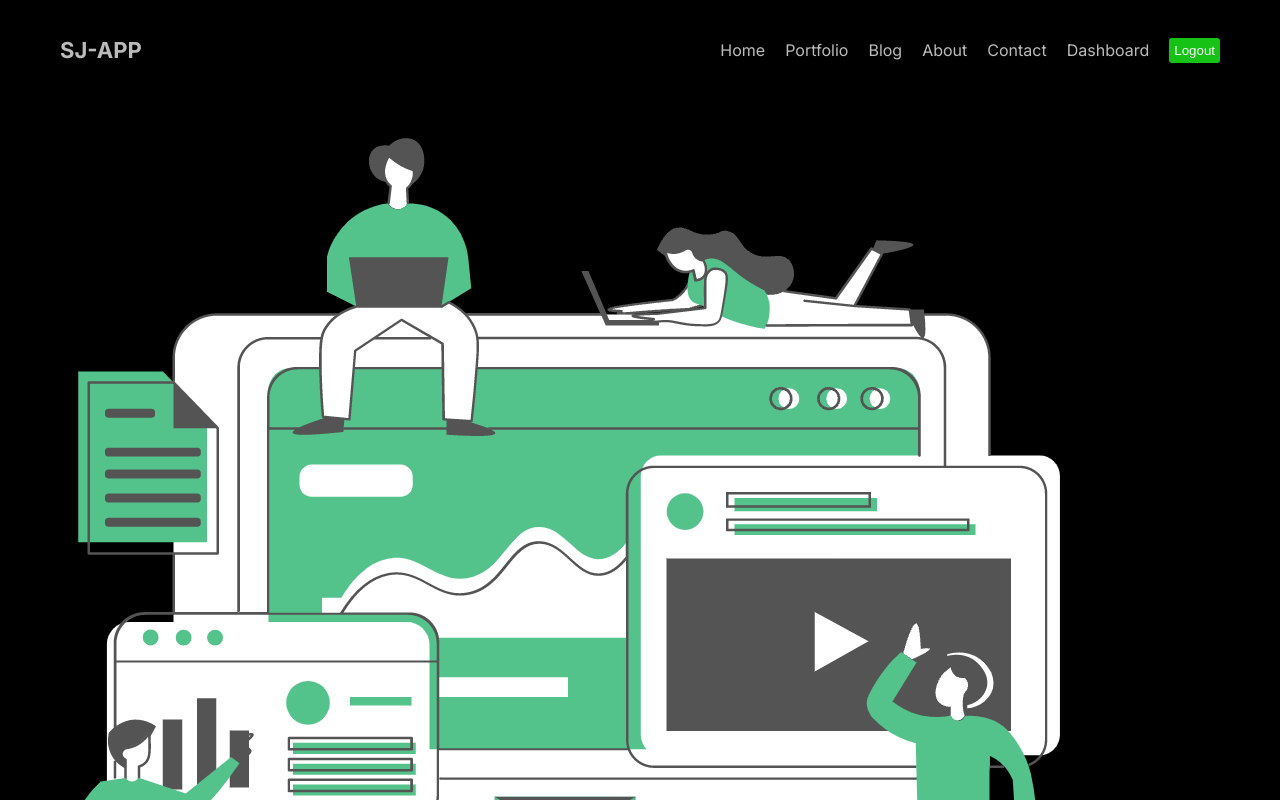
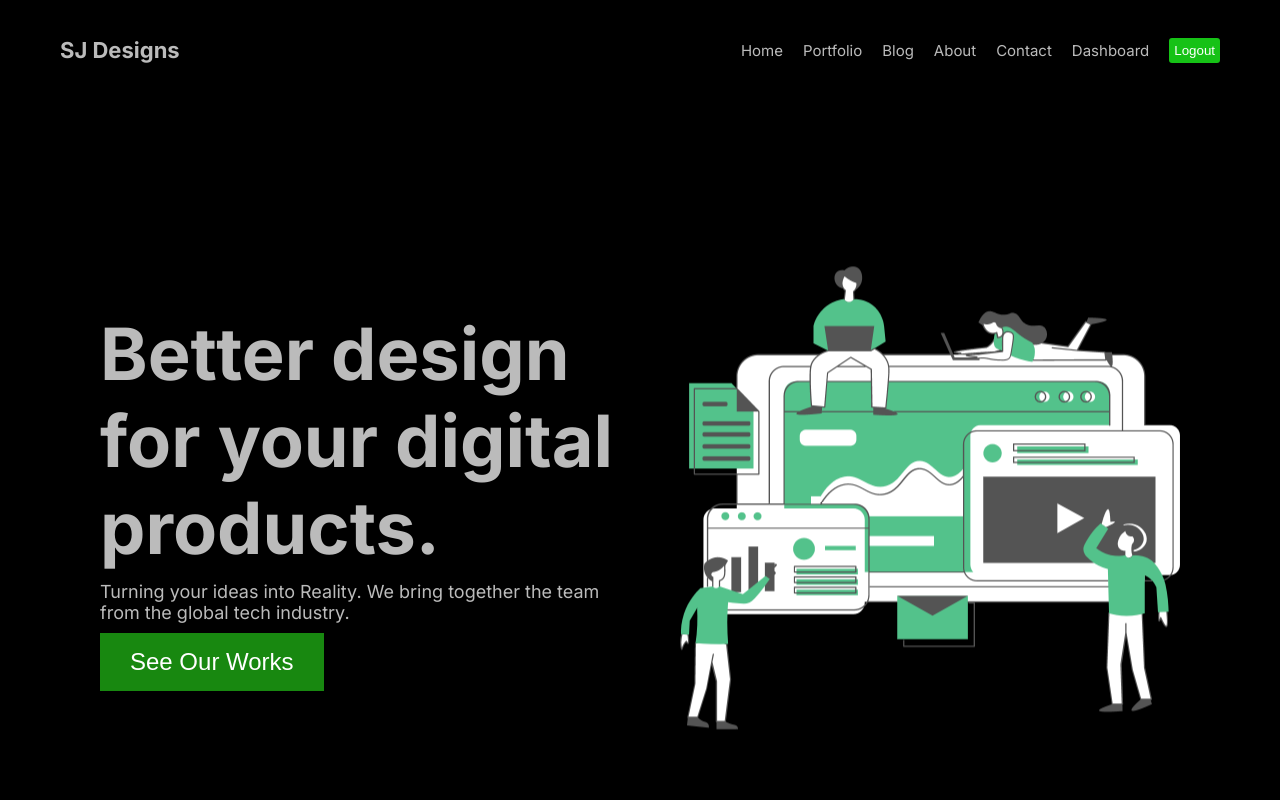
Before and after one commit to sivajisj/nextjs-app, a Next.js app: page / in a window 1280 px wide. Shown: the top 800 px of the page. Built offline with nearby package versions, Linux system fonts and the light colour scheme.

Commit message:
app hero design complete

```diff
--- a/next.config.js
+++ b/next.config.js
@@ -1,8 +1,15 @@
-/** @type {import('next').NextConfig} */
+/**
+ * @type {import('next').NextConfig}
+ */
 const nextConfig = {
-    images: {
-      domains: ["images.pexels.com"],
-    },
-  };
+  rewrites: async () => {
+    return [
+      // Your route rewrite rules go here
+    ];
+  },
+  images: {
+    domains: ["images.pexels.com"],
+  },
+};
 
-  module.exports = nextConfig;
+module.exports = nextConfig;
--- a/src/app/blog/page.jsx
+++ b/src/app/blog/page.jsx
@@ -1,11 +1,13 @@
 import React from 'react'
 import styles from './page.module.css'
+import Image from 'next/image'
 
 
-const Blog = () => {
+function Blog() {
   return (
     <div className={styles.container}>
-      Blog
+     {/* <Image
+     width={350} height={300} alt='bird' src='https://images.pexels.com/photos/7425308/pexels-photo-7425308.jpeg?auto=compress&cs=tinysrgb&w=600' /> */}
     </div>
   )
 }
--- a/src/app/blog/page.module.css
+++ /dev/null
@@ -1,2 +0,0 @@
-.container{
-}
--- /dev/null
+++ b/src/app/blog/page.modules.css
@@ -0,0 +1,9 @@
+.container{
+    display: flex;
+    align-items: center;
+    gap: 100px;
+}
+
+.item{
+    flex: 1;
+}
--- a/src/app/page.jsx
+++ b/src/app/page.jsx
@@ -1,10 +1,23 @@
-import Image from 'next/image'
-import styles from './page.module.css'
-import Hero from 'public/hero.png'
+import Image from "next/image";
+import styles from "./page.module.css";
+import Hero from "public/hero.png";
+
 export default function Home() {
-  return(
-    <div>
-      <Image src={Hero} className={styles.image} alt='hero image' />
+  return (
+    <div className={styles.container}>
+      <div className={styles.texts}>
+        <h1 className={styles.title}>Better design for your digital products.</h1>
+        <p className={styles.desc}>
+          Turning your ideas into Reality. We bring together the team from the global tech industry.
+        </p>
+        <button className={styles.button}>See Our Works</button>
+      </div>
+
+      <div className={styles.item}>
+        <div className={styles.imgContainer}>
+          <Image src={Hero} className={styles.img} alt="hero image" />
+        </div>
+      </div>
     </div>
-  )
+  );
 }
--- a/src/app/page.module.css
+++ b/src/app/page.module.css
@@ -1,229 +1,66 @@
-.main {
+/* page.module.css */
+.container {
   display: flex;
-  flex-direction: column;
+  align-items: center;
   justify-content: space-between;
-  align-items: center;
-  padding: 6rem;
-  min-height: 100vh;
+  padding: 20px;
+
+  height: 100vh;
 }
 
-.description {
-  display: inherit;
-  justify-content: inherit;
-  align-items: inherit;
-  font-size: 0.85rem;
-  max-width: var(--max-width);
-  width: 100%;
-  z-index: 2;
-  font-family: var(--font-mono);
+.texts {
+  flex: 1;
+  padding: 20px;
 }
 
-.description a {
+.title {
+  font-size: 72px;
+  margin: 0;
+  color: #bbb; /* Dark text color */
+}
+
+.desc {
+  font-size: 18px;
+  margin: 10px 0;
+  color: #bbb; /* Slightly lighter text color */
+}
+
+.button {
+  font-size: 24px;
+  padding: 15px 30px;
+  background-color: #188810;
+  color: #fff;
+  border: none;
+  cursor: pointer;
+  transition: background-color 0.3s, transform 0.3s;
+}
+
+.button:hover {
+  background-color: #0059a8; /* Slightly darker blue on hover */
+  transform: scale(1.05); /* Slightly scale up on hover */
+}
+
+.item {
+  flex: 1;
   display: flex;
   justify-content: center;
   align-items: center;
-  gap: 0.5rem;
+  animation: bounce 2s infinite;
 }
 
-.description p {
-  position: relative;
-  margin: 0;
-  padding: 1rem;
-  background-color: rgba(var(--callout-rgb), 0.5);
-  border: 1px solid rgba(var(--callout-border-rgb), 0.3);
-  border-radius: var(--border-radius);
+.img {
+  max-height: 500px;
+  width: auto;
 }
 
-.code {
-  font-weight: 700;
-  font-family: var(--font-mono);
-}
-
-.grid {
-  display: grid;
-  grid-template-columns: repeat(4, minmax(25%, auto));
-  max-width: 100%;
-  width: var(--max-width);
-}
-
-.card {
-  padding: 1rem 1.2rem;
-  border-radius: var(--border-radius);
-  background: rgba(var(--card-rgb), 0);
-  border: 1px solid rgba(var(--card-border-rgb), 0);
-  transition: background 200ms, border 200ms;
-}
-
-.card span {
-  display: inline-block;
-  transition: transform 200ms;
-}
-
-.card h2 {
-  font-weight: 600;
-  margin-bottom: 0.7rem;
-}
-
-.card p {
-  margin: 0;
-  opacity: 0.6;
-  font-size: 0.9rem;
-  line-height: 1.5;
-  max-width: 30ch;
-}
-
-.center {
-  display: flex;
-  justify-content: center;
-  align-items: center;
-  position: relative;
-  padding: 4rem 0;
-}
-
-.center::before {
-  background: var(--secondary-glow);
-  border-radius: 50%;
-  width: 480px;
-  height: 360px;
-  margin-left: -400px;
-}
-
-.center::after {
-  background: var(--primary-glow);
-  width: 240px;
-  height: 180px;
-  z-index: -1;
-}
-
-.center::before,
-.center::after {
-  content: '';
-  left: 50%;
-  position: absolute;
-  filter: blur(45px);
-  transform: translateZ(0);
-}
-
-.logo {
-  position: relative;
-}
-/* Enable hover only on non-touch devices */
-@media (hover: hover) and (pointer: fine) {
-  .card:hover {
-    background: rgba(var(--card-rgb), 0.1);
-    border: 1px solid rgba(var(--card-border-rgb), 0.15);
+@keyframes bounce {
+  0%, 20%, 50%, 80%, 100% {
+    transform: translateY(0);
   }
-
-  .card:hover span {
-    transform: translateX(4px);
+  40% {
+    transform: translateY(-20px);
+  }
+  60% {
+    transform: translateY(-10px);
   }
 }
-
-@media (prefers-reduced-motion) {
-  .card:hover span {
-    transform: none;
-  }
-}
-
-/* Mobile */
-@media (max-width: 700px) {
-  .content {
-    padding: 4rem;
-  }
-
-  .grid {
-    grid-template-columns: 1fr;
-    margin-bottom: 120px;
-    max-width: 320px;
-    text-align: center;
-  }
-
-  .card {
-    padding: 1rem 2.5rem;
-  }
-
-  .card h2 {
-    margin-bottom: 0.5rem;
-  }
-
-  .center {
-    padding: 8rem 0 6rem;
-  }
-
-  .center::before {
-    transform: none;
-    height: 300px;
-  }
-
-  .description {
-    font-size: 0.8rem;
-  }
-
-  .description a {
-    padding: 1rem;
-  }
-
-  .description p,
-  .description div {
-    display: flex;
-    justify-content: center;
-    position: fixed;
-    width: 100%;
-  }
-
-  .description p {
-    align-items: center;
-    inset: 0 0 auto;
-    padding: 2rem 1rem 1.4rem;
-    border-radius: 0;
-    border: none;
-    border-bottom: 1px solid rgba(var(--callout-border-rgb), 0.25);
-    background: linear-gradient(
-      to bottom,
-      rgba(var(--background-start-rgb), 1),
-      rgba(var(--callout-rgb), 0.5)
-    );
-    background-clip: padding-box;
-    backdrop-filter: blur(24px);
-  }
-
-  .description div {
-    align-items: flex-end;
-    pointer-events: none;
-    inset: auto 0 0;
-    padding: 2rem;
-    height: 200px;
-    background: linear-gradient(
-      to bottom,
-      transparent 0%,
-      rgb(var(--background-end-rgb)) 40%
-    );
-    z-index: 1;
-  }
-}
-
-/* Tablet and Smaller Desktop */
-@media (min-width: 701px) and (max-width: 1120px) {
-  .grid {
-    grid-template-columns: repeat(2, 50%);
-  }
-}
-
-@media (prefers-color-scheme: dark) {
-  .vercelLogo {
-    filter: invert(1);
-  }
-
-  .logo {
-    filter: invert(1) drop-shadow(0 0 0.3rem #ffffff70);
-  }
-}
-
-@keyframes rotate {
-  from {
-    transform: rotate(360deg);
-  }
-  to {
-    transform: rotate(0deg);
-  }
-}
--- a/src/components/footer/Footer.jsx
+++ b/src/components/footer/Footer.jsx
@@ -1,23 +1,19 @@
-
 import React from 'react'
 import styles from './footer.module.css'
 import Image from 'next/image';
 
-
-const Footer = () => {
+function Footer() {
   console.log("hello");
   return (
     <div className={styles.container}>
+      <div>2023. All rights reserved.</div>
+      <div className={styles.socialIcons}>
+        <Image src="/1.png" className={styles.icon} height={20} width={20} alt="facebook" />
+        <Image src="/2.png" className={styles.icon} height={20} width={20} alt="instagram" />
+        <Image src="/3.jpg" className={styles.icon} height={20} width={20} alt="X" />
 
-      <div>2023. All rights reserved.</div>
-
-      <div className={styles.socialIcons}>
-          <Image src="/1.png" className='styles.icon' height={20} width={20} alt="facebook" />
-          <Image src="/2.png" className='styles.icon' height={20} width={20} alt="instagram" />
-          <Image src="/3.jpg" className='styles.icon' height={20} width={20} alt="X" />
-          <Image src="/4.png" className='styles.icon' height={20} width={20} alt="youtube" />
+        <Image src="/4.png" className={styles.icon} height={20} width={20} alt="youtube" />
       </div>
-
     </div>
   )
 }
--- a/src/components/navbar/Navbar.jsx
+++ b/src/components/navbar/Navbar.jsx
@@ -42,7 +42,7 @@ const Navbar = () => {
   return (
     <div className={styles.container} >
       <Link href="/" className={styles.logo}>
-        SJ-APP</Link>
+      SJ Designs</Link>
       <div className={styles.links}>
         {links.map(link =>(
           <Link key={link.id}
--- a/src/components/navbar/navbar.module.css
+++ b/src/components/navbar/navbar.module.css
@@ -8,7 +8,7 @@
 .logo{
    font-weight: bold;
    font-size: 22px;
-   max-width: 100px;
+   max-width: 200px;
    transition: color 0.3s ease; /* Smooth transition for text color */
 
 }
@@ -16,6 +16,7 @@
 .links{
     display: flex;
     align-items: center;
+    font-size: 15px;
     gap: 20px;
 }
 
```
